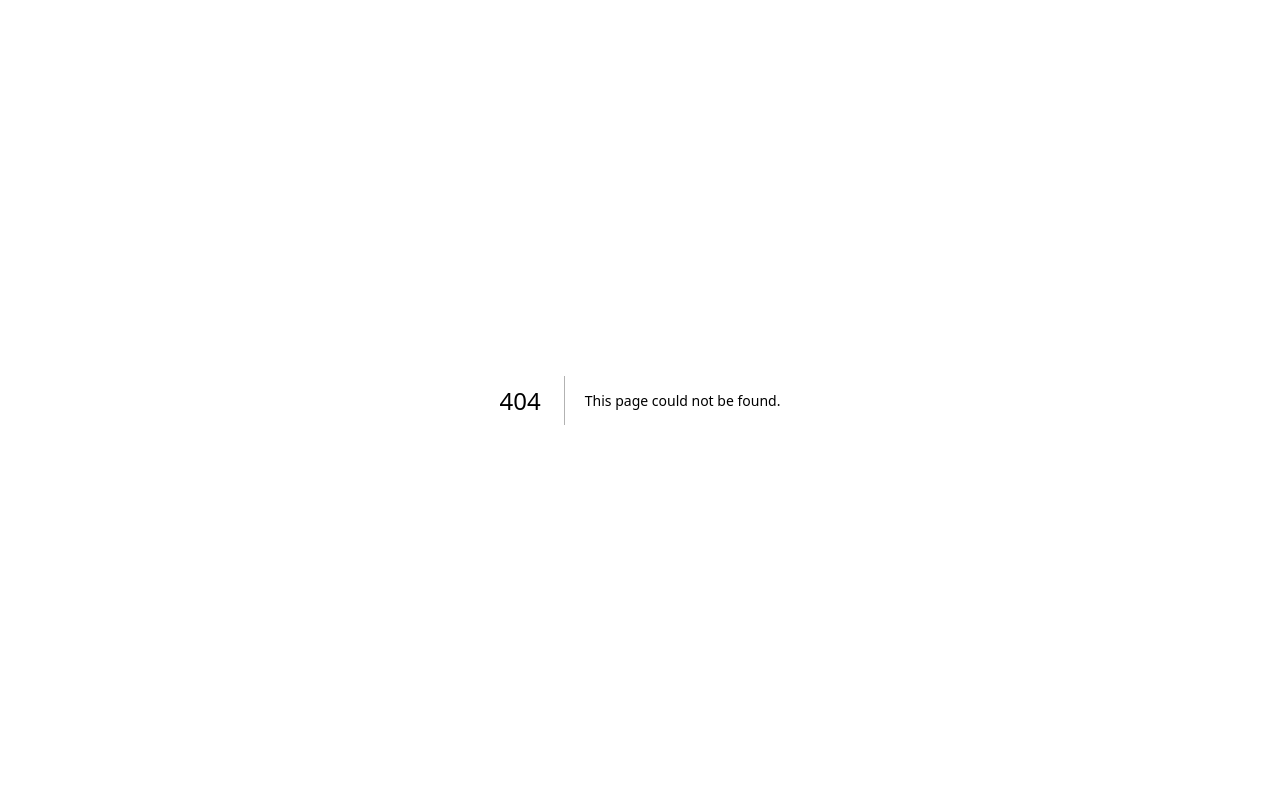
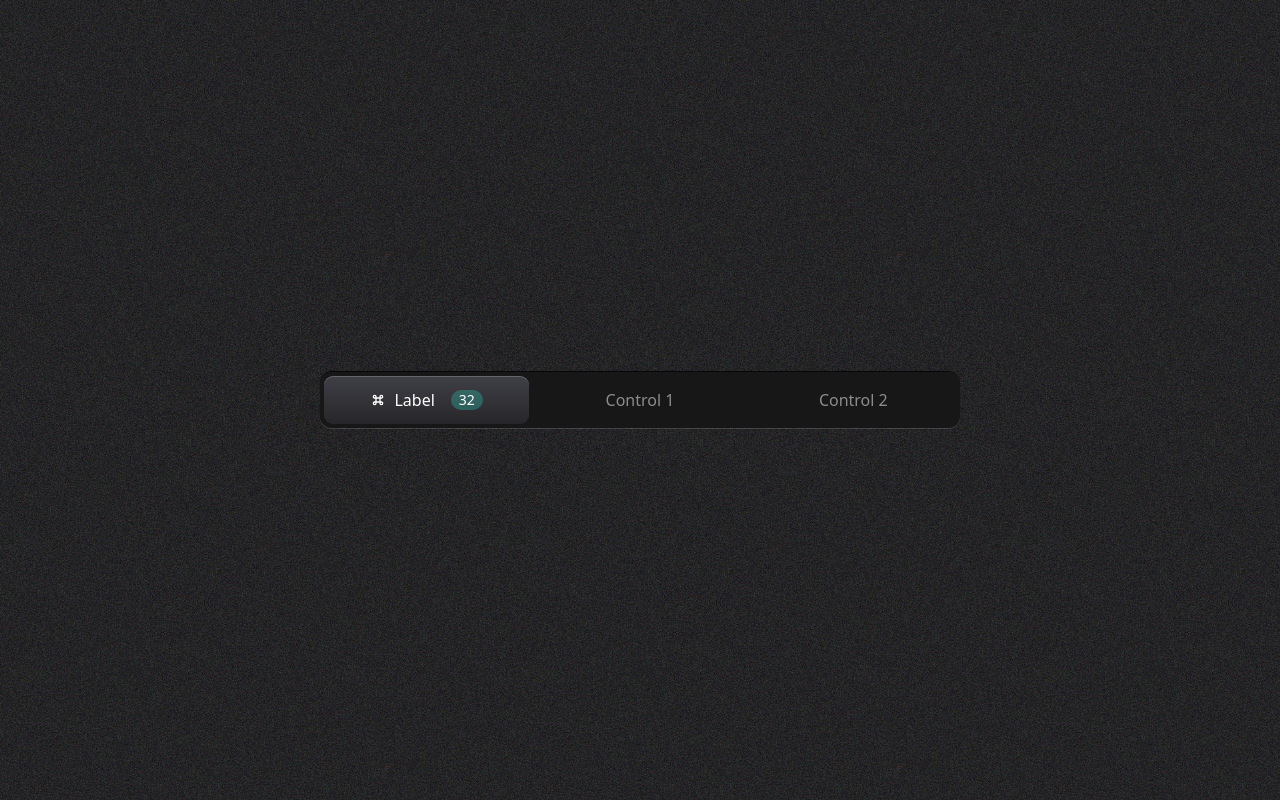
Before and after one commit to nstfkc/nstfkc.com, a Next.js app: page /recessed-segment-control in a window 1280 px wide. Before the commit this address had no page. Built offline with nearby package versions, Linux system fonts and the light colour scheme.

Commit message:
recessed segment control

```diff
--- a/app/globals.css
+++ b/app/globals.css
@@ -43,3 +43,7 @@
     box-shadow:  20px 20px 60px #bcbcbc,
              -20px -20px 60px #ffffff;
 }
+
+.recess {
+  box-shadow:  0px -1px 0px 0px rgba(0,0,0,0.8), 0px 1px 0px 0px rgba(255,255,255,0.15);
+}
--- /dev/null
+++ b/app/recessed-segment-control/components/SegmentControl.tsx
@@ -0,0 +1,63 @@
+"use client";
+
+import { ComponentProps, useState } from "react";
+import { TbCommand } from "react-icons/tb";
+
+const Control = ({ className, ...props }: ComponentProps<"div">) => {
+  return (
+    <div
+      {...props}
+      className={[
+        "w-1/3 h-full absolute z-[0] top-0 left-[--left] p-1 transition-all",
+        className,
+      ].join(" ")}
+    >
+      <div className="bg-gradient-to-b from-zinc-700 to-zinc-800 h-full w-full rounded-[9px] shadow-[inset_0_1px_0.5px_rgba(255,255,255,0.2)]"></div>
+    </div>
+  );
+};
+
+export const SegmentControl = () => {
+  const [activeSegment, setActiveSegment] = useState(0);
+  return (
+    <div className="text-white rounded-[12px] recess">
+      <div className="bg-neutral-900 rounded-[12px] relative w-full">
+        <Control style={{ "--left": `${(100 / 3) * activeSegment}%` }} />
+        <div className="z-1 w-full flex relative">
+          <button
+            data-active={activeSegment === 0}
+            onClick={() => setActiveSegment(0)}
+            className="group w-1/3 p-4 data-[active=true]:opacity-100 opacity-50 flex items-center justify-center gap-4"
+          >
+            <div className="flex items-center gap-2">
+              <TbCommand />
+              Label
+            </div>
+            <span
+              className={[
+                "text-sm bg-white/20 rounded-full px-2 group-data-[active=true]:bg-teal-400/30",
+                "transtion-color delay-200",
+              ].join(" ")}
+            >
+              32
+            </span>
+          </button>
+          <button
+            data-active={activeSegment === 1}
+            onClick={() => setActiveSegment(1)}
+            className="group w-1/3 p-2 data-[active=true]:opacity-100 opacity-50"
+          >
+            Control 1
+          </button>
+          <button
+            data-active={activeSegment === 2}
+            onClick={() => setActiveSegment(2)}
+            className="group w-1/3 p-2 data-[active=true]:opacity-100 opacity-50"
+          >
+            Control 2
+          </button>
+        </div>
+      </div>
+    </div>
+  );
+};
--- /dev/null
+++ b/app/recessed-segment-control/page.tsx
@@ -0,0 +1,32 @@
+import { SegmentControl } from "./components/SegmentControl";
+
+const BgNoise = () => {
+  return (
+    <svg xmlns="http://www.w3.org/2000/svg" width="100%" height="100%">
+      <filter id="n" x="0" y="0">
+        <feTurbulence
+          type="fractalNoise"
+          baseFrequency="1.5"
+          stitchTiles="stitch"
+        />
+      </filter>
+
+      <rect width="100%" height="100%" filter="url(#n)" opacity="0.30" />
+    </svg>
+  );
+};
+
+const RecessedSegmentControl = () => {
+  return (
+    <div className="w-screen h-screen relative flex justify-center items-center">
+      <div className="absolute z-[-1] top-0 left-0 w-full h-full bg-zinc-950">
+        <BgNoise />
+      </div>
+      <div className="container max-w-2xl mx-auto p-4">
+        <SegmentControl />
+      </div>
+    </div>
+  );
+};
+
+export default RecessedSegmentControl;
```
